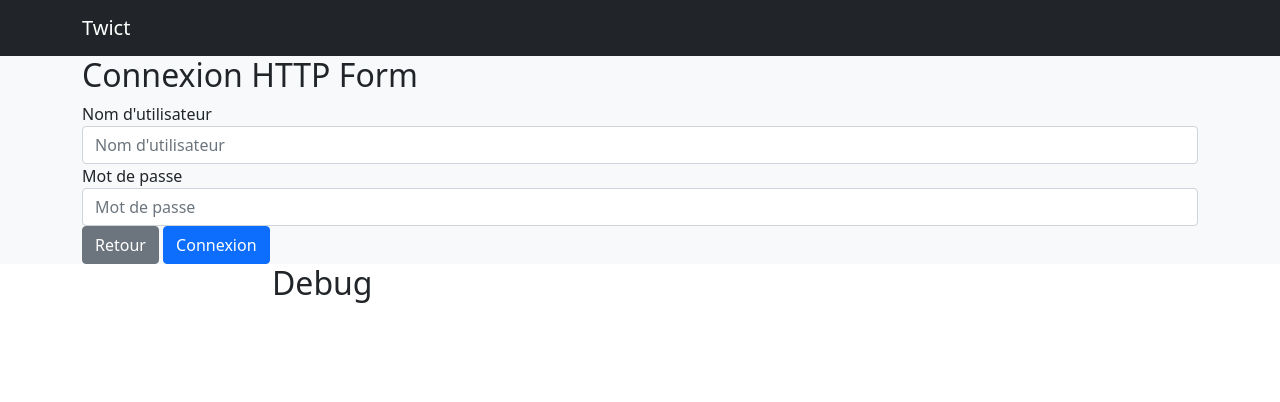
After one commit to IH-Kolyawe2/ICH-183, a PHP site: the page made by App/Views/AuthForm/login.html.twig in a window 1280 px wide. The commit adds this page. Shown: the top 402 px of the page. Run offline with PHP 8.4, Linux system fonts and the light colour scheme; the template is opened without the code that fills it, so the values that code supplies are empty; some libraries are stand-ins or nearby versions.

Commit message:
a24 complete

```diff
--- a/App/Views/Auth/index.html.twig
+++ b/App/Views/Auth/index.html.twig
@@ -15,6 +15,8 @@
                     <a href="/AuthBasic/logout" class="btn btn-primary btn-lg active" role="button" aria-pressed="true">HTTP Basic logout</a>
                     <a href="/AuthDigest/login" class="btn btn-primary btn-lg active" role="button" aria-pressed="true">HTTP Digest login</a>
                     <a href="/AuthDigest/logout" class="btn btn-primary btn-lg active" role="button" aria-pressed="true">HTTP Digest logout</a>
+                    <a href="/AuthForm/login" class="btn btn-primary btn-lg active" role="button" aria-pressed="true">HTTP Form login</a>
+                    <a href="/AuthForm/logout" class="btn btn-primary btn-lg active" role="button" aria-pressed="true">HTTP Form logout</a>
                 </div>
             </div>
         </div>
--- /dev/null
+++ b/App/Views/AuthForm/login.html.twig
@@ -0,0 +1,33 @@
+{% extends 'Layout/base.html.twig' %}
+
+{% block title %}
+    Connexion d'un utilisateur
+{% endblock %}
+
+{% block content %}
+
+    <section id="authentication" class="bg-light">
+        <div class="container">
+            <div class="row">
+                <div class="col-lg mx-auto">
+                    <h2>Connexion HTTP Form</h2>
+                    <form method="POST">
+                        <div class="form-group">
+                            <label for="username">Nom d'utilisateur</label>
+                            <input type="text" class="form-control" id="username" name="mailAddress" placeholder="Nom d'utilisateur" value="">
+                        </div>
+                        <div class="form-group">
+                            <label for="username">Mot de passe</label>
+                            <input type="password" class="form-control" id="password" name="password" placeholder="Mot de passe" value="">
+                        </div>
+                        <div class="form-group">
+                            <a href="javascript:history.back()" class="btn btn-secondary">Retour</a>
+                            <button type="submit" class="btn btn-primary">Connexion</button>
+                        </div>
+                    </form>
+                </div>
+            </div>
+        </div>
+    </section>
+
+{% endblock %}
```
Also changed, not shown: App/Controllers/AuthFormController.php (added, +79 -0 lines), App/Views/AuthForm/logout.html.twig (added, +26 -0 lines).
